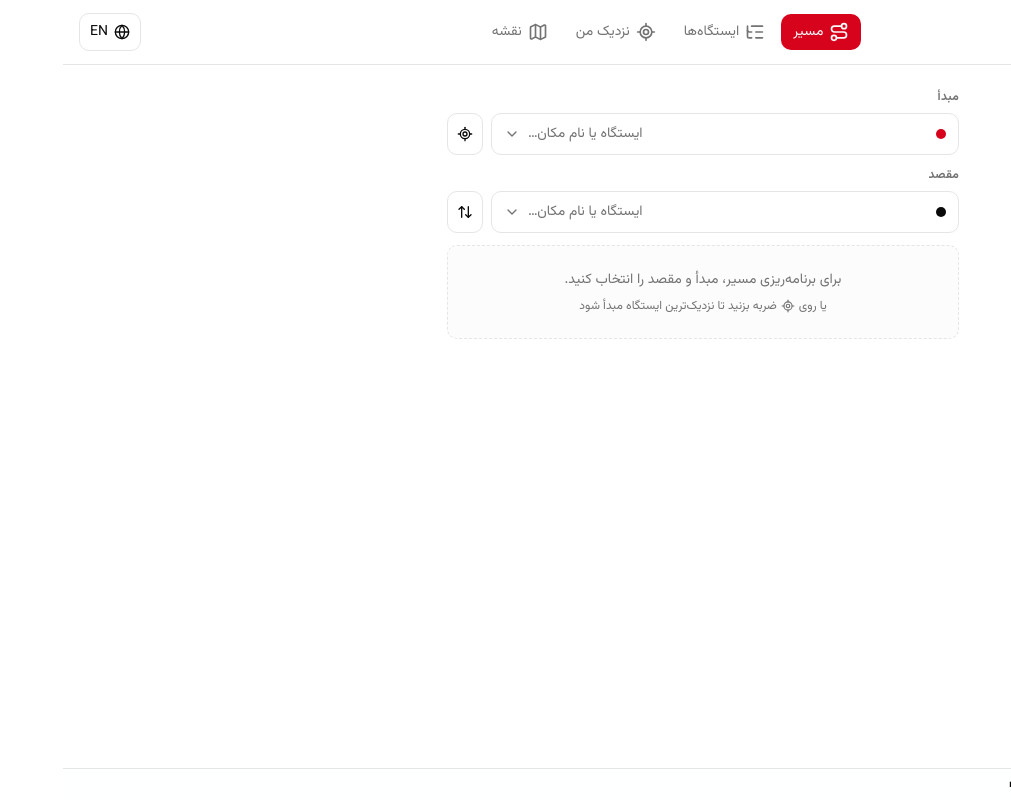
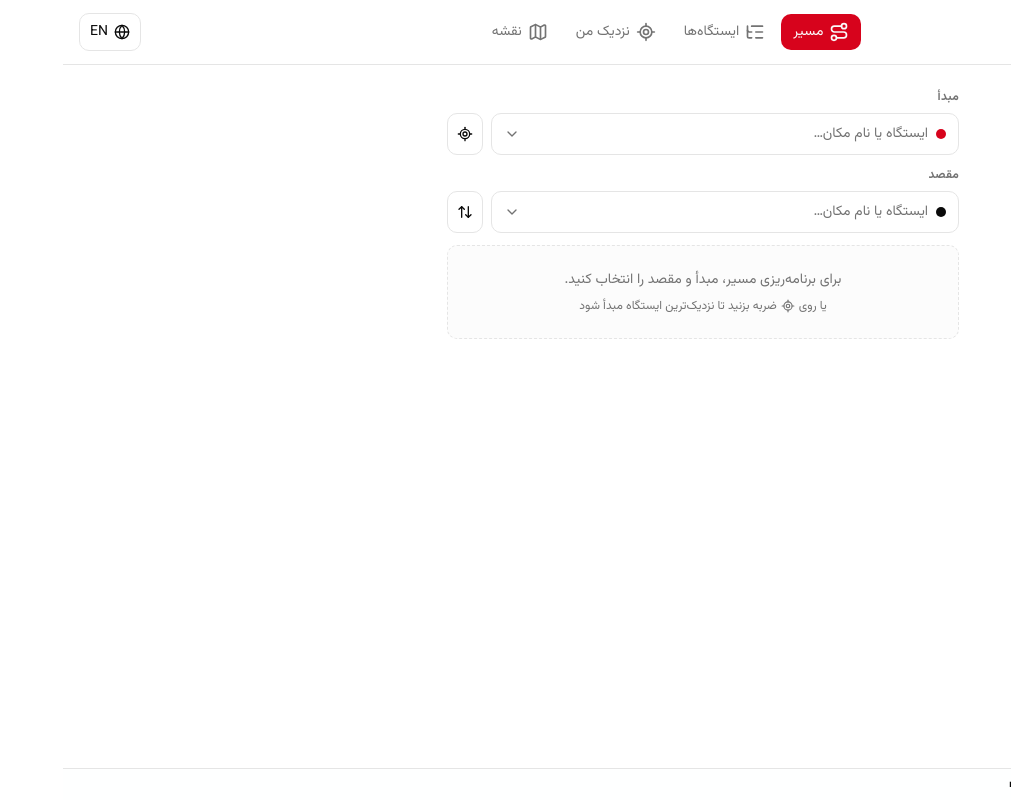
Before and after one commit to aliinreallife/metto, a Next.js app: page / in a window 1280 px wide. Shown: the whole page, without its empty margins (269-1280 px from the left). Built offline with nearby package versions, Linux system fonts and the light colour scheme.

Commit message:
fix left text on route combobox

```diff
--- a/components/station-combobox.tsx
+++ b/components/station-combobox.tsx
@@ -90,7 +90,7 @@ export function StationCombobox({ value, onChange, onPlaceSelect, placeholder, l
       <button
         type="button"
         onClick={() => setOpen((o) => !o)}
-        className="flex w-full items-center gap-2 rounded-lg border border-input bg-background px-3 py-2.5 text-left text-sm transition-colors hover:bg-accent/50 focus:outline-none focus:ring-2 focus:ring-ring"
+        className="flex w-full items-center gap-2 rounded-lg border border-input bg-background px-3 py-2.5 text-sm transition-colors hover:bg-accent/50 focus:outline-none focus:ring-2 focus:ring-ring rtl:text-right"
       >
         <span className={cn("size-2.5 shrink-0 rounded-full", accentClass)} aria-hidden />
         <span className="min-w-0 flex-1 truncate">
```
